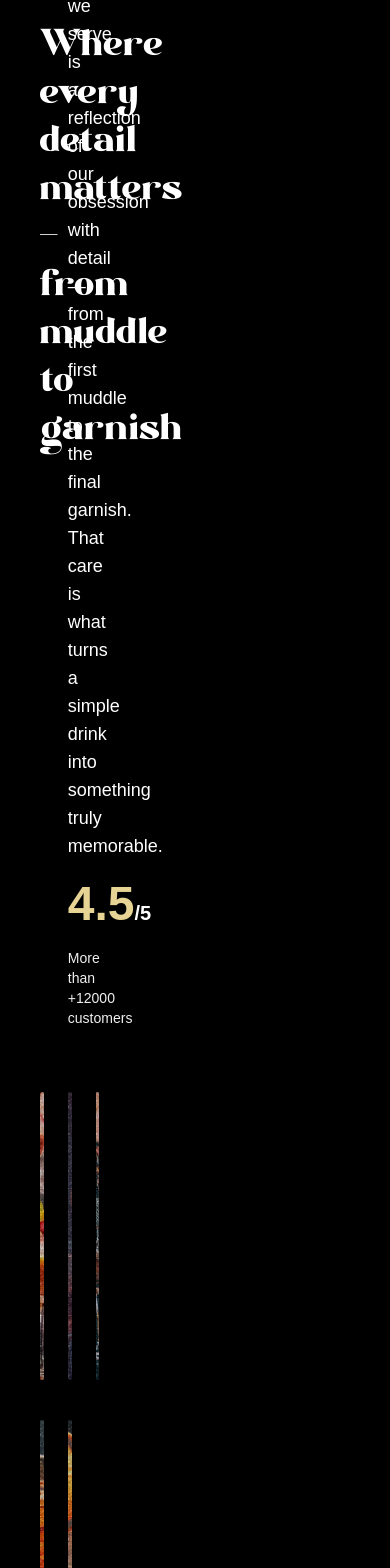
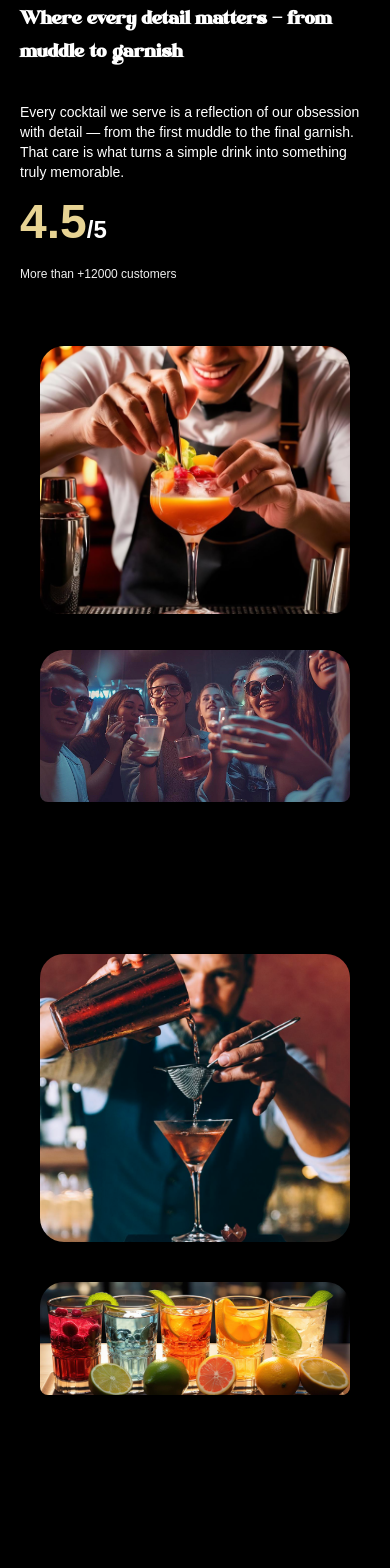
Before and after one commit to boseaditya1994/crystal-pour, a React (Vite) app: page / in a window 390 px wide. Shown: the part 2228-3796 px from the top of the page. Built offline with nearby package versions, Linux system fonts and the light colour scheme; a web font is replaced by a local one.

Commit message:
Fixed Mobile Responsive Issues

```diff
--- a/src/components/About.jsx
+++ b/src/components/About.jsx
@@ -44,29 +44,32 @@ const About = () => {
   }, []);
 
   return (
-    <div id="about" ref={sectionRef}>
-      <div className="mb-16 md:px-0 px-5">
-        <div className="content grid grid-cols-12 gap-6">
-          <div className="md:col-span-8">
+    <div id="about" ref={sectionRef} className="px-5 md:px-0">
+      <div className="mb-16">
+        <div className="content grid grid-cols-12 gap-4 md:gap-6">
+          <div className="col-span-12 md:col-span-8">
             <p className="badge">Best Cocktails</p>
-            <h2 ref={headingRef}>
+            <h2
+              ref={headingRef}
+              className="text-2xl md:text-4xl font-bold leading-snug"
+            >
               Where every detail matters <span className="text-white">-</span>{" "}
               from muddle to garnish
             </h2>
           </div>
 
-          <div className="sub-content md:col-span-4 flex flex-col justify-between">
-            <p>
+          <div className="sub-content col-span-12 md:col-span-4 flex flex-col justify-between mt-4 md:mt-0">
+            <p className="text-sm md:text-base mb-4">
               Every cocktail we serve is a reflection of our obsession with
               detail — from the first muddle to the final garnish. That care is
               what turns a simple drink into something truly memorable.
             </p>
 
             <div>
-              <p className="md:text-3xl text-xl font-bold">
+              <p className="text-2xl md:text-3xl font-bold">
                 <span>4.5</span>/5
               </p>
-              <p className="text-sm text-white-100">
+              <p className="text-xs md:text-sm text-white-100">
                 More than +12000 customers
               </p>
             </div>
@@ -75,33 +78,48 @@ const About = () => {
       </div>
 
       {/* Top grid */}
-      <div className="top-grid grid grid-cols-12 gap-6 mb-10">
-        <div className="md:col-span-3 relative">
-          <div className="noisy absolute inset-0" />
-          <img src="/images/abt1.png" alt="grid-img-1" className="w-full" />
+      <div className="top-grid grid grid-cols-12 gap-4 md:gap-6 mb-10">
+        <div className="col-span-12 md:col-span-3 relative">
+          <img
+            src="/images/abt1.png"
+            alt="grid-img-1"
+            className="w-full h-auto rounded-lg"
+          />
         </div>
 
-        <div className="md:col-span-6 relative">
-          <div className="noisy absolute inset-0" />
-          <img src="/images/abt2.png" alt="grid-img-2" className="w-full" />
+        <div className="col-span-12 md:col-span-6 relative">
+          <img
+            src="/images/abt2.png"
+            alt="grid-img-2"
+            className="w-full h-auto rounded-lg"
+          />
         </div>
 
-        <div className="md:col-span-3 relative">
-          <div className="noisy absolute inset-0" />
-          <img src="/images/abt5.png" alt="grid-img-5" className="w-full" />
+        <div className="col-span-12 md:col-span-3 relative">
+          <img
+            src="/images/abt5.png"
+            alt="grid-img-5"
+            className="w-full h-auto rounded-lg"
+          />
         </div>
       </div>
 
       {/* Bottom grid */}
-      <div className="bottom-grid grid grid-cols-12 gap-6">
-        <div className="md:col-span-8 relative">
-          <div className="noisy absolute inset-0" />
-          <img src="/images/abt3.png" alt="grid-img-3" className="w-full" />
+      <div className="bottom-grid grid grid-cols-12 gap-4 md:gap-6">
+        <div className="col-span-12 md:col-span-8 relative">
+          <img
+            src="/images/abt3.png"
+            alt="grid-img-3"
+            className="w-full h-auto rounded-lg"
+          />
         </div>
 
-        <div className="md:col-span-4 relative">
-          <div className="noisy absolute inset-0" />
-          <img src="/images/abt4.png" alt="grid-img-4" className="w-full" />
+        <div className="col-span-12 md:col-span-4 relative">
+          <img
+            src="/images/abt4.png"
+            alt="grid-img-4"
+            className="w-full h-auto rounded-lg"
+          />
         </div>
       </div>
     </div>
```
